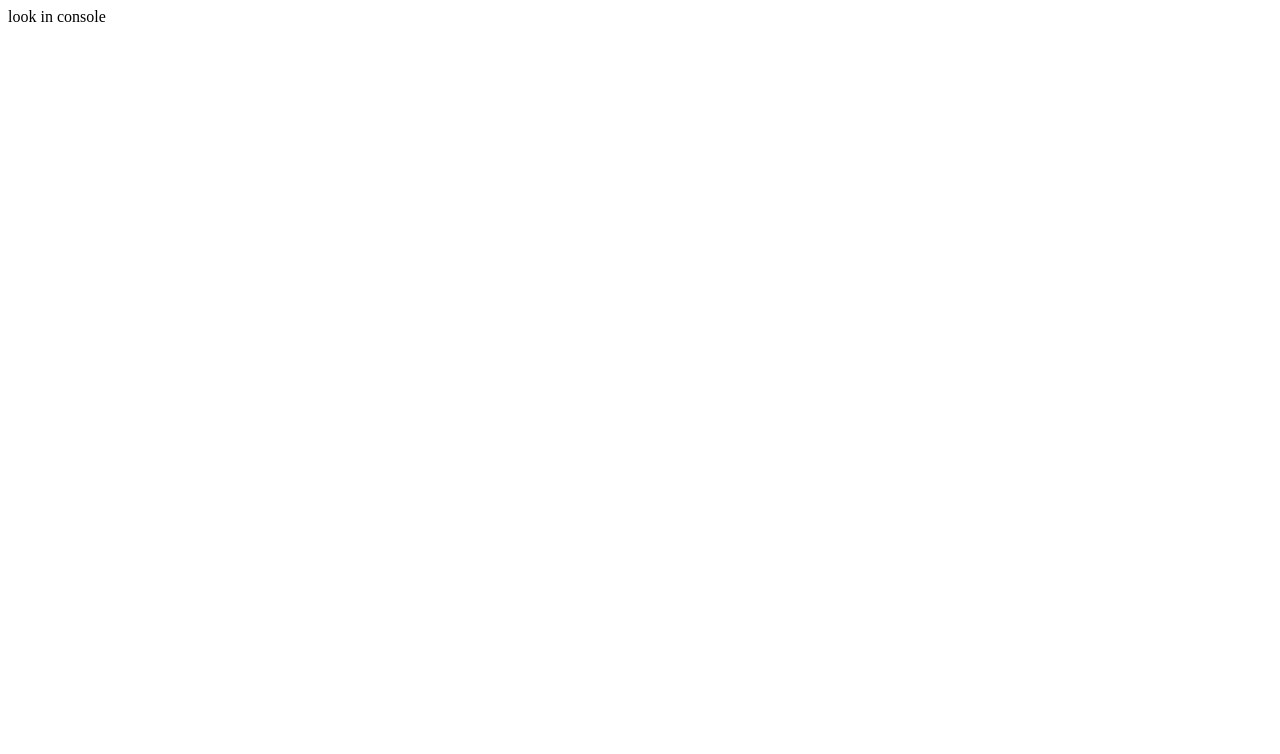
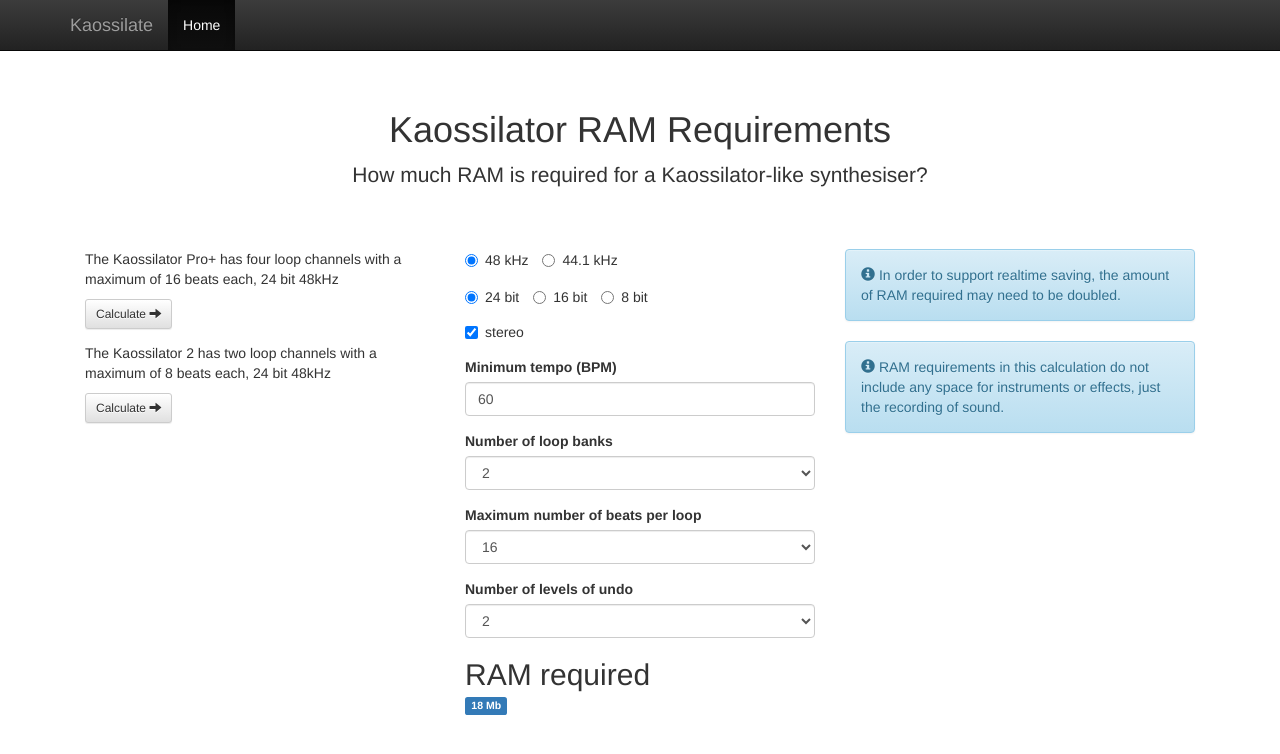
Before and after one commit to christo/kaossilate, a plain HTML site: page ram.html in a window 1280 px wide. Drawn offline with nearby package versions, Linux system fonts and the light colour scheme.

Commit message:
made ram calculator use an on-page form for input"

```diff
--- a/ram.html
+++ b/ram.html
@@ -1,22 +1,184 @@
 <html>
+<head>
+<!-- Latest compiled and minified CSS -->
+<link rel="stylesheet" href="https://maxcdn.bootstrapcdn.com/bootstrap/3.3.2/css/bootstrap.min.css">
+
+<!-- Optional theme -->
+<link rel="stylesheet" href="https://maxcdn.bootstrapcdn.com/bootstrap/3.3.2/css/bootstrap-theme.min.css">
+
+<script src="https://ajax.googleapis.com/ajax/libs/jquery/1.11.2/jquery.min.js"></script>
+<!-- Latest compiled and minified JavaScript -->
+<script src="https://maxcdn.bootstrapcdn.com/bootstrap/3.3.2/js/bootstrap.min.js"></script>
+<style type="text/css">
+body {
+  padding-top: 50px;
+}
+.starter-template {
+  padding: 40px 15px;
+  text-align: center;
+}
+</style>
+</head>
+<body>
+    <nav class="navbar navbar-inverse navbar-fixed-top">
+      <div class="container">
+        <div class="navbar-header">
+          <button type="button" class="navbar-toggle collapsed" data-toggle="collapse" data-target="#navbar" aria-expanded="false" aria-controls="navbar">
+            <span class="sr-only">Toggle navigation</span>
+            <span class="icon-bar"></span>
+            <span class="icon-bar"></span>
+            <span class="icon-bar"></span>
+          </button>
+          <a class="navbar-brand" href="#">Kaossilate</a>
+        </div>
+        <div id="navbar" class="collapse navbar-collapse">
+          <ul class="nav navbar-nav">
+            <li class="active"><a href="./">Home</a></li>
+          </ul>
+        </div><!--/.nav-collapse -->
+      </div>
+    </nav>
+
+    <div class="container">
+
+      <div class="starter-template">
+        <h1>Kaossilator RAM Requirements</h1>
+        <p class="lead">How much RAM is required for a Kaossilator-like synthesiser?</p>
+      </div>
+
+
+<div class="col-md-4">
+<form>
+    <p>The Kaossilator Pro+ has four loop channels with a maximum of 16 beats each, 24 bit 48kHz </p>
+<button type="button" class="btn btn-default btn-sm">Calculate <span class="glyphicon glyphicon-arrow-right"></span></button>
+</form>
+
+<form>
+    <p>The Kaossilator 2 has two loop channels with a maximum of 8 beats each, 24 bit 48kHz </p>
+<button type="button" class="btn btn-default btn-sm">Calculate <span class="glyphicon glyphicon-arrow-right"></span></button>
+</form>
+</div>
+
+<div class="col-md-4">
+<form >
+
+<div class="form-group">
+    <label class="radio-inline">
+    <input type="radio" name="khz" id="khz48" value="48000" checked> 48 kHz
+    </label>
+    <label class="radio-inline">
+    <input type="radio" name="khz" id="khz441" value="44100"> 44.1 kHz
+    </label>
+</div>
+
+<div class="form-group">
+    <label class="radio-inline">
+    <input type="radio" name="bitrate" id="bits24" value="24" checked> 24 bit
+    </label>
+    <label class="radio-inline">
+    <input type="radio" name="bitrate" id="bits16" value="16"> 16 bit
+    </label>
+    <label class="radio-inline">
+    <input type="radio" name="bitrate" id="bits8" value="8"> 8 bit
+    </label>
+</div>
+
+<div class="form-group">
+    <label class="checkbox-inline">
+    <input type="checkbox" id="stereo" value="stereo" checked> stereo
+    </label>
+</div>
+
+  <div class="form-group">
+    <label for="minbpm">Minimum tempo (BPM)</label>
+    <input id="minbpm" type="number" class="form-control" value="60">
+  </div>
+
+  <div class="form-group">
+    <label for="loopbanks">Number of loop banks</label>
+    <select class="form-control" id="loopbanks">
+        <option>1</option>
+        <option selected>2</option>
+        <option>3</option>
+        <option>4</option>
+        <option>5</option>
+        <option>6</option>
+        <option>7</option>
+        <option>8</option>
+    </select>
+  </div>
+
+  <div class="form-group">
+    <label for="beatsperloop">Maximum number of beats per loop</label>
+    <select class="form-control" id="beatsperloop">
+        <option>4</option>
+        <option>8</option>
+        <option selected>16</option>
+        <option>32</option>
+        <option>64</option>
+    </select>
+  </div>
+  <div class="form-group">
+    <label for="undos">Number of levels of undo</label>
+    <select class="form-control" id="undos">
+        <option>0</option>
+        <option>1</option>
+        <option selected>2</option>
+        <option>3</option>
+        <option>4</option>
+        <option>5</option>
+        <option>6</option>
+        <option>7</option>
+        <option>8</option>
+    </select>
+  </div>
+</form>
+<h2>RAM required </h2>
+<span class="label label-primary" id="ramrequired"></span>
+</div>
+
+<div class="col-md-4">
+    <div class="alert alert-info" role="alert">
+    <span class="glyphicon glyphicon-info-sign"></span> In order to support realtime saving, the amount of RAM required may need to be doubled.
+    </div>
+    <div class="alert alert-info" role="alert">
+    <span class="glyphicon glyphicon-info-sign"></span> RAM requirements in this calculation do not include any space for instruments or effects, just the recording of sound.
+    </div>
+</div>
+
+    </div><!-- /.container -->
     <script>
-        var sampleRateKhz = 48000;
-        var bits = 24;
-        var bpm = 60; // low end gives maximum ram requirement for loop length and undo function
-        var channels = 2; // stereo = 2 channels
-        var loopBanks = 2;
-        var beats = 32;  // per bank
-        var undoLevels = 2;
+        var calc = function() {
+            var sampleRateKhz = parseInt($("input[name=khz][type=radio]:checked").val());
+            var bits = parseInt($("input[name=bitrate][type=radio]:checked").val());
+            // low end gives maximum ram requirement for loop length and undo function
 
-        function bytesRequired() {
-                var bps = sampleRateKhz / 8.0 * bits * channels;
-                var bytesPerLoop = bps * beats * bpm / 60;
-                var bytesTotal = bytesPerLoop * (loopBanks + undoLevels);
-                var megs = bytesTotal / 1000 / 1000;
-                return megs;
+            var bpmcontrol = $("input#minbpm");
+            var bpm = parseInt(bpmcontrol.val());
+            if (isNaN(bpm)) {
+                bpmcontrol.val(60);
+                bpm = 60;
+            }
+            var channels = $("#stereo:checked").length + 1; // stereo = 2 channels
+
+            var loopBanks = parseInt($("#loopbanks option:selected").val());
+            var beats = parseInt($("#beatsperloop option:selected").val());
+            var undoLevels = parseInt($("#undos option:selected").val());
+
+            function megsRequired() {
+                    var bps = sampleRateKhz / 8.0 * bits * channels;
+                    var bytesPerLoop = bps * beats * bpm / 60;
+                    var bytesTotal = bytesPerLoop * (loopBanks + undoLevels);
+                    var megs = bytesTotal / 1000 / 1000;
+                    return megs.toFixed(0);
+            }
+            $("#ramrequired").text(megsRequired() + " Mb");
         }
-        console.log(bytesRequired(), "megs");
+        $(calc);
+        $("input").blur(calc);
+        $("input").change(calc);
+        $("select").change(calc);
     </script>
 
-    <p>look in console</p>
+</body>
 </html>
```
